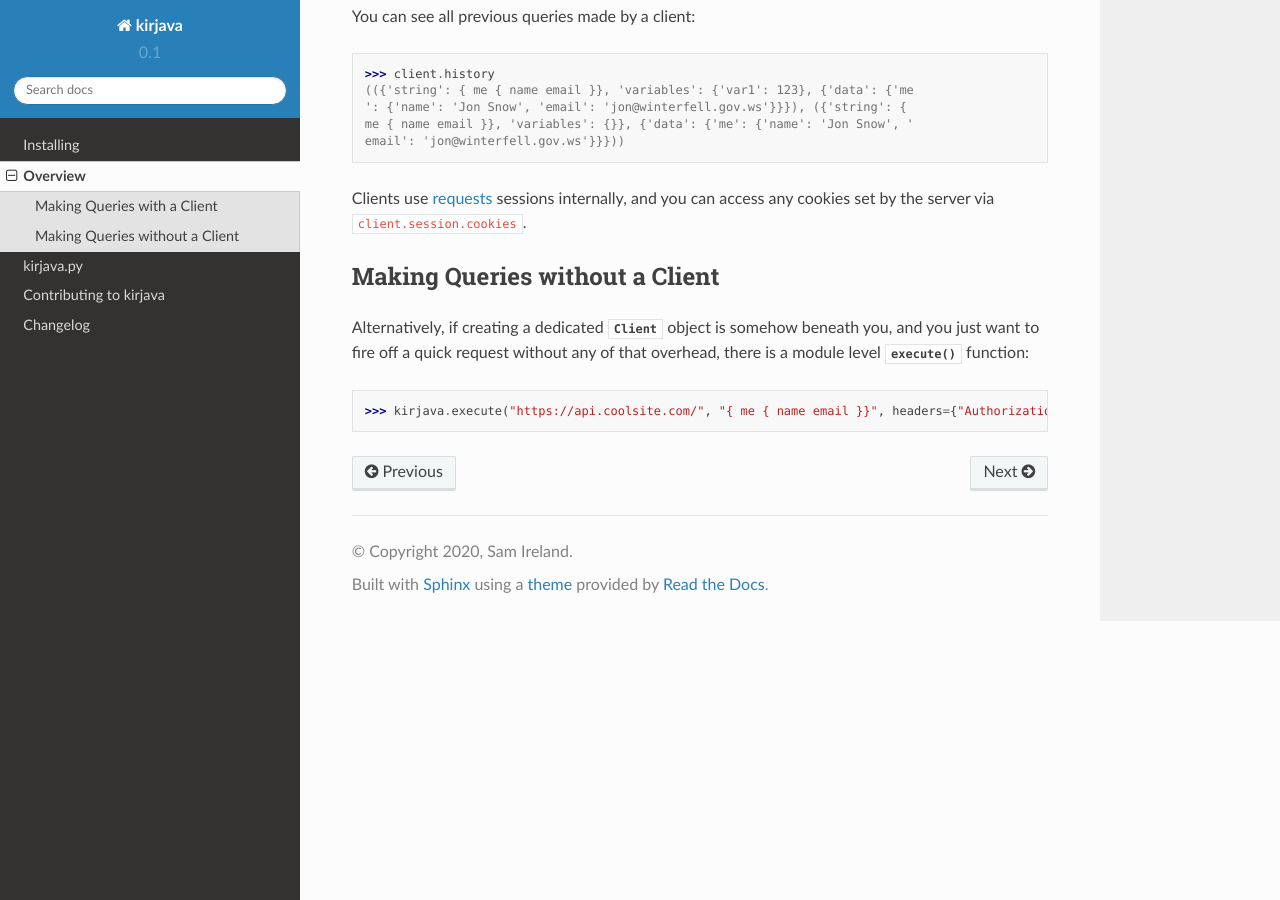
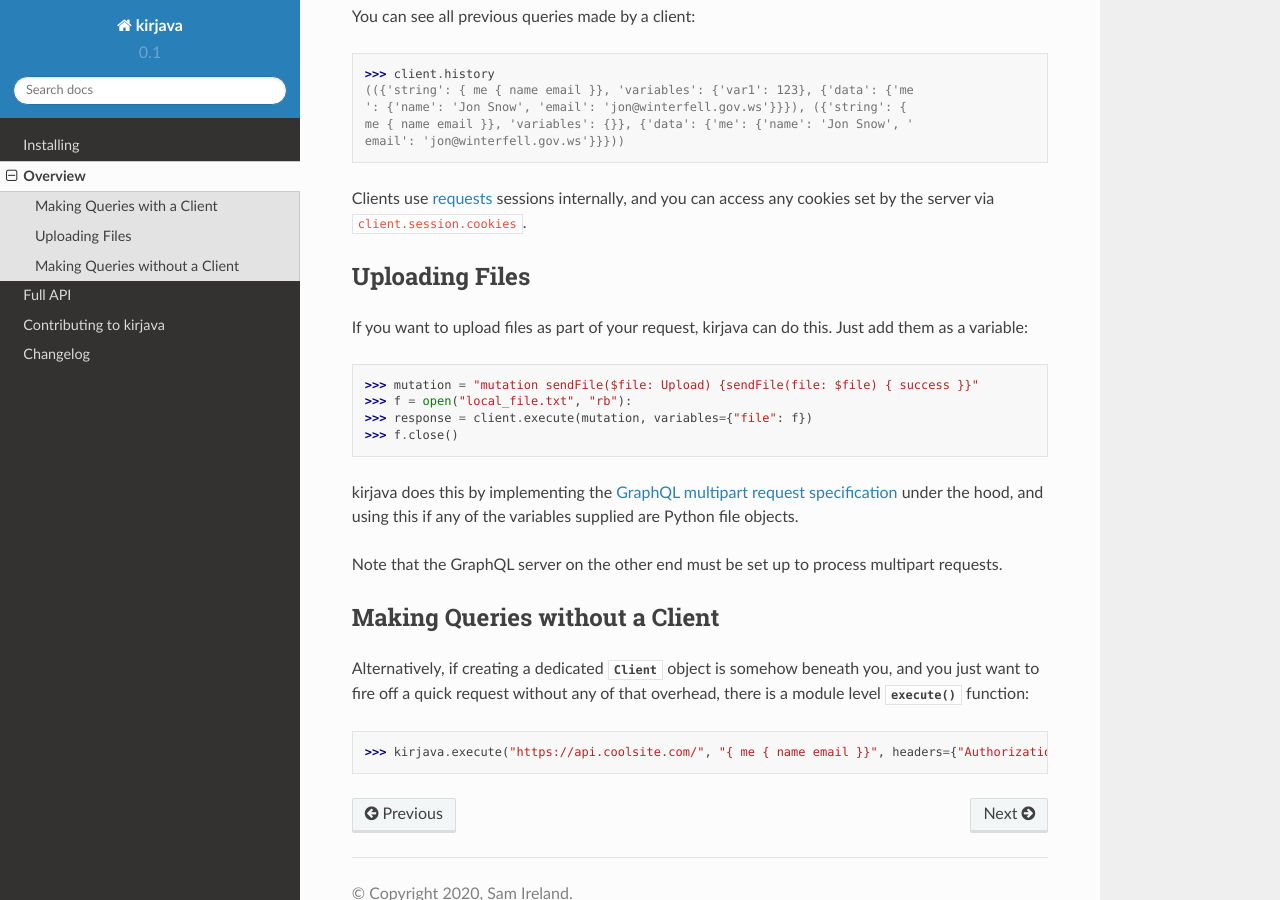
Before and after one commit to samirelanduk/kirjava, a Sphinx documentation site: the page built from docs/source/overview.rst, in a window 1280 px wide and 900 px high, scrolled down 802 px. Built offline with Sphinx 7.4.7 and the Read the Docs theme 2.0.0, drawn with Linux system fonts in a browser that asks for light colours.

```diff
--- /dev/null
+++ b/docs/source/api/client.rst
@@ -0,0 +1,6 @@
+kirjava.client
+--------------
+
+.. automodule:: kirjava.client
+	:members:
+	:inherited-members:
--- /dev/null
+++ b/docs/source/api/utilities.rst
@@ -0,0 +1,6 @@
+kirjava.utilities
+-----------------
+
+.. automodule:: kirjava.utilities
+	:members:
+	:inherited-members:
--- a/docs/source/conf.py
+++ b/docs/source/conf.py
@@ -22,6 +22,7 @@ sys.path.insert(0, os.path.abspath('../..'))
 project = 'kirjava'
 copyright = '2020, Sam Ireland'
 author = 'Sam Ireland'
+analytics = "UA-51790964-23"
 
 # The short X.Y version
 version = '0.1'
@@ -89,7 +90,6 @@ html_theme = 'sphinx_rtd_theme'
 # Add any paths that contain custom static files (such as style sheets) here,
 # relative to this directory. They are copied after the builtin static files,
 # so a file named "default.css" will overwrite the builtin "default.css".
-html_static_path = ['_static']
 
 # Custom sidebar templates, must be a dictionary that maps document names
 # to template names.
--- a/docs/source/installing.rst
+++ b/docs/source/installing.rst
@@ -8,11 +8,11 @@ kirjava can be installed using pip:
 
 ``$ pip3 install kirjava``
 
-kirjava is written for Python 3, and does not support Python 2.
-
 If you get permission errors, try using ``sudo``:
 
 ``$ sudo pip3 install kirjava``
+
+Or alternatively, consider using a virtual environment.
 
 
 Development
--- a/docs/source/overview.rst
+++ b/docs/source/overview.rst
@@ -39,6 +39,25 @@ You can see all previous queries made by a client:
 Clients use `requests <http://docs.python-requests.org/>`_ sessions internally,
 and you can access any cookies set by the server via ``client.session.cookies``.
 
+Uploading Files
+~~~~~~~~~~~~~~~
+
+If you want to upload files as part of your request, kirjava can do this. Just
+add them as a variable:
+
+    >>> mutation = "mutation sendFile($file: Upload) {sendFile(file: $file) { success }}"
+    >>> f = open("local_file.txt", "rb"):
+    >>> response = client.execute(mutation, variables={"file": f})
+    >>> f.close()
+
+kirjava does this by implementing the
+`GraphQL multipart request specification <https://github.com/jaydenseric/graphql-multipart-request-spec>`_
+under the hood, and using this if any of the variables supplied are Python file
+objects.
+
+Note that the GraphQL server on the other end must be set up to process
+multipart requests.
+
 
 Making Queries without a Client
 ~~~~~~~~~~~~~~~~~~~~~~~~~~~~~~~
```
Also changed, not shown: README.rst (+30 -2 lines), docs/source/api.rst (+5 -5 lines), docs/source/changelog.rst (+9 -0 lines).
